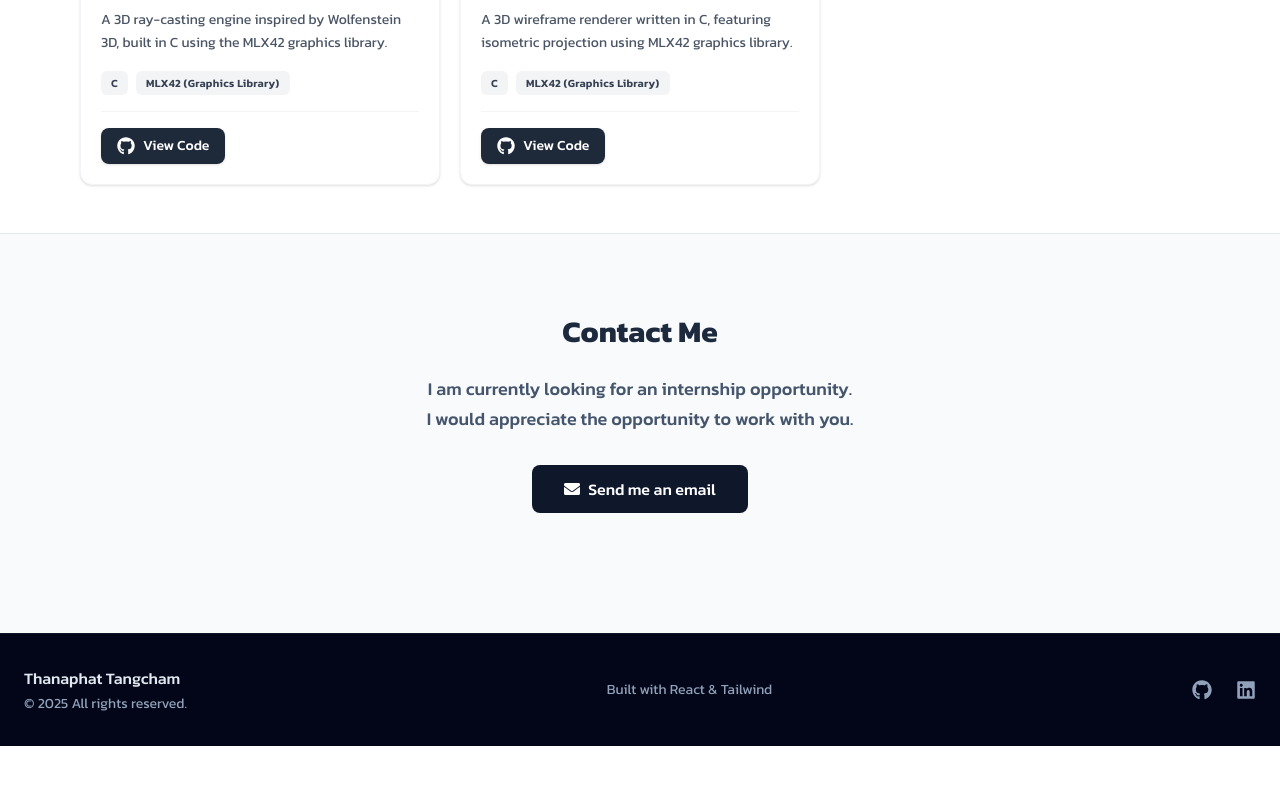
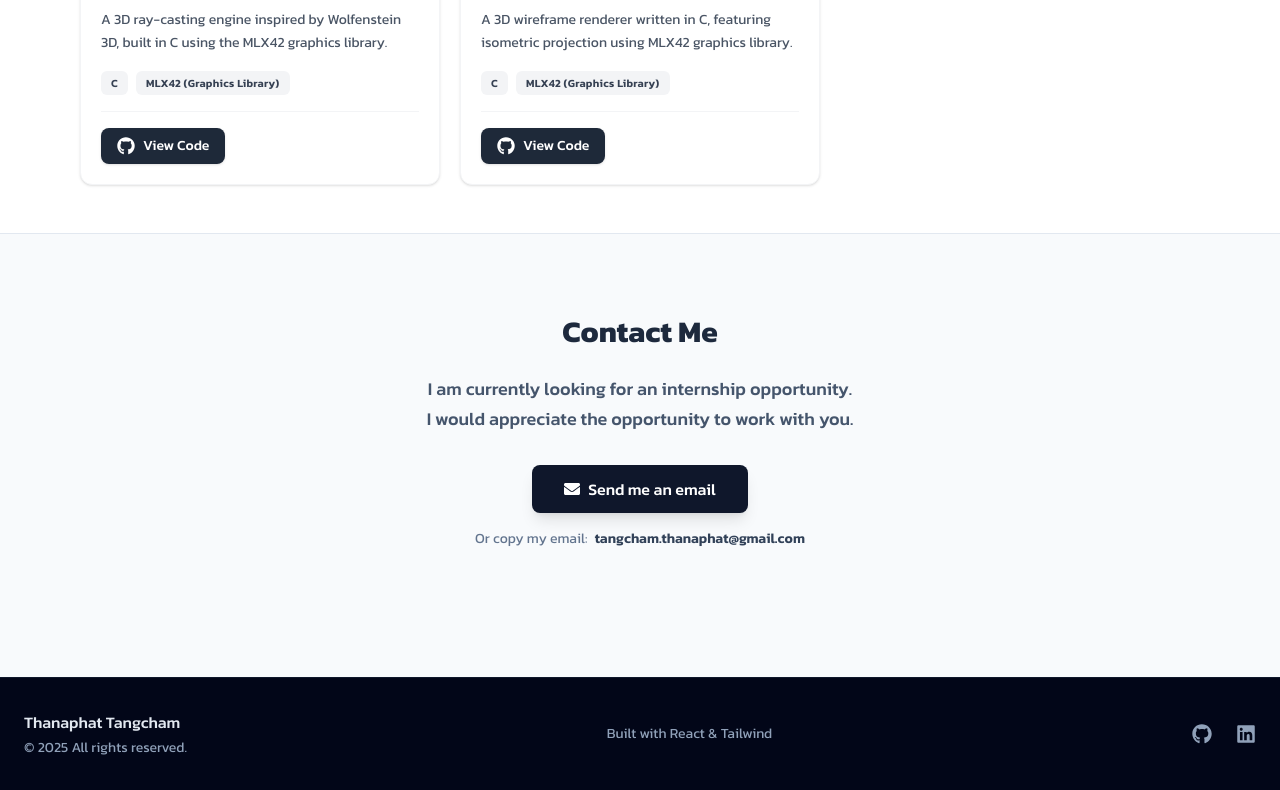
Before and after one commit to 9Thanaphat/portfolio-web, a React (Vite) app: page / in a window 1280 px wide. Shown: the part 1616-2406 px from the top of the page. Before the commit the page ends 2362 px from the top, so only its background shows below. Built offline with nearby package versions, Linux system fonts and the light colour scheme; a web font is replaced by a local one.

Commit message:
update AboutMe and Contact

```diff
--- a/src/components/AboutMe.jsx
+++ b/src/components/AboutMe.jsx
@@ -34,7 +34,7 @@ const AboutMe = ({ lang }) => {
         <div className="flex flex-wrap gap-4 pt-4 justify-center md:justify-start">
           <a
             href="/Thanaphat_Tangcham_Resume.pdf"
-            className="bg-slate-900 text-white flex gap-2 items-center py-2.5 px-6 rounded-lg"
+            className="bg-slate-900  hover:bg-slate-700 text-white flex gap-2 items-center py-2.5 px-6 rounded-lg transition-colors duration-200"
           >
             <FaFileAlt /> {t.resume}
           </a>
@@ -43,7 +43,7 @@ const AboutMe = ({ lang }) => {
             href="https://github.com/9thanaphat"
             target="_blank"
             rel="noreferrer"
-            className="border flex gap-2 items-center py-2.5 px-6 rounded-lg"
+            className="border  hover:bg-slate-800 hover:text-white flex gap-2 items-center py-2.5 px-6 rounded-lg transition-colors duration-200"
           >
             <FaGithub /> {t.github}
           </a>
@@ -52,7 +52,7 @@ const AboutMe = ({ lang }) => {
             href="https://www.linkedin.com/in/9thanaphat/"
             target="_blank"
             rel="noreferrer"
-            className="border flex gap-2 items-center py-2.5 px-6 rounded-lg"
+            className="border hover:bg-blue-500 hover:text-white flex gap-2 items-center py-2.5 px-6 rounded-lg transition-colors duration-200"
           >
             <FaLinkedin /> {t.linkedin}
           </a>
--- a/src/components/Contact.jsx
+++ b/src/components/Contact.jsx
@@ -15,7 +15,8 @@ const Contact = () => {
           I would appreciate the opportunity to work with you.
         </p>
 
-        <div className='flex justify-center mb-10'>
+        {/* ส่วน Email Action */}
+        <div className='flex flex-col items-center gap-4 mb-12'>
           <a
             href="mailto:tangcham.thanaphat@gmail.com"
             className='
@@ -23,13 +24,19 @@ const Contact = () => {
               bg-slate-900 hover:bg-slate-700 dark:bg-white dark:text-slate-900 dark:hover:bg-slate-200
               text-white font-medium
               py-3 px-8 rounded-lg
-                transition-all duration-300
+              transition-all duration-300 shadow-lg hover:shadow-xl hover:-translate-y-1
             '
           >
             <FaEnvelope />
             Send me an email
           </a>
+
+          {/* Text Email สำหรับให้ Copy ได้ง่ายๆ */}
+          <div className='text-slate-500 dark:text-slate-400 text-sm'>
+            Or copy my email: <span className='font-mono font-semibold text-slate-700 dark:text-slate-200 ml-1 select-all'>tangcham.thanaphat@gmail.com</span>
           </div>
+        </div>
+
       </div>
     </section>
   )
```
Lines whose indentation alone changed are shown as unchanged.
